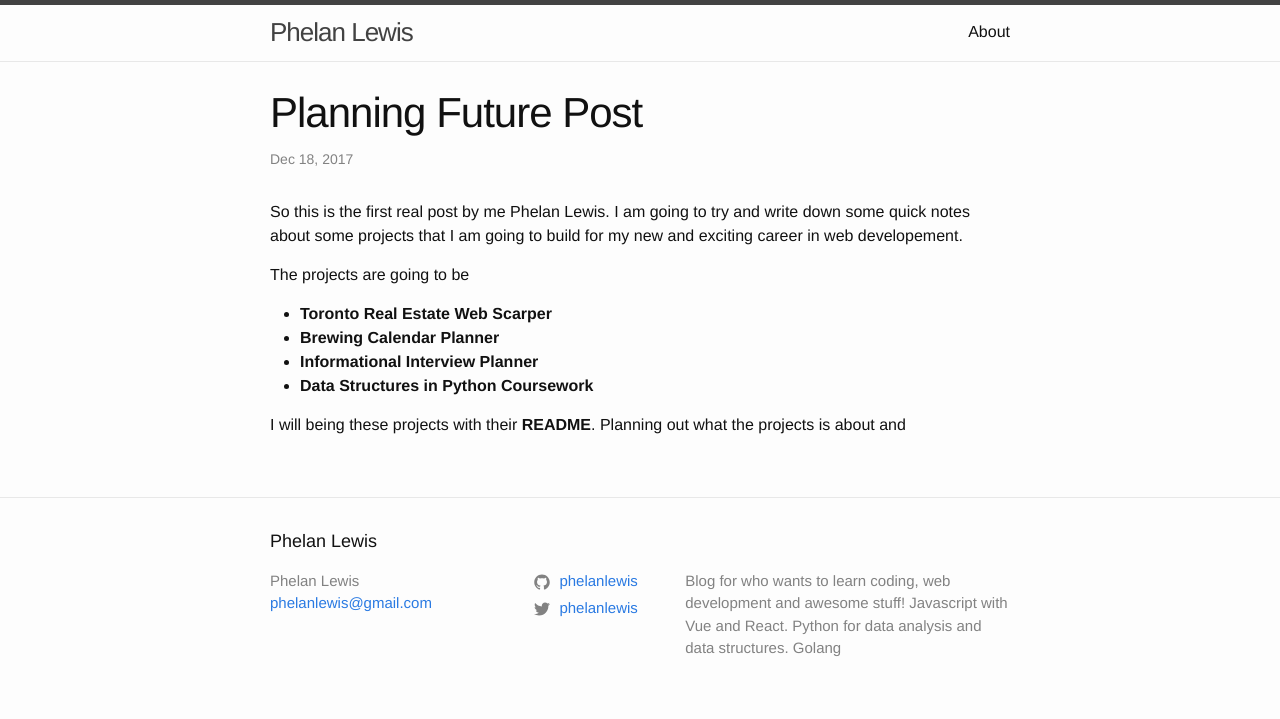
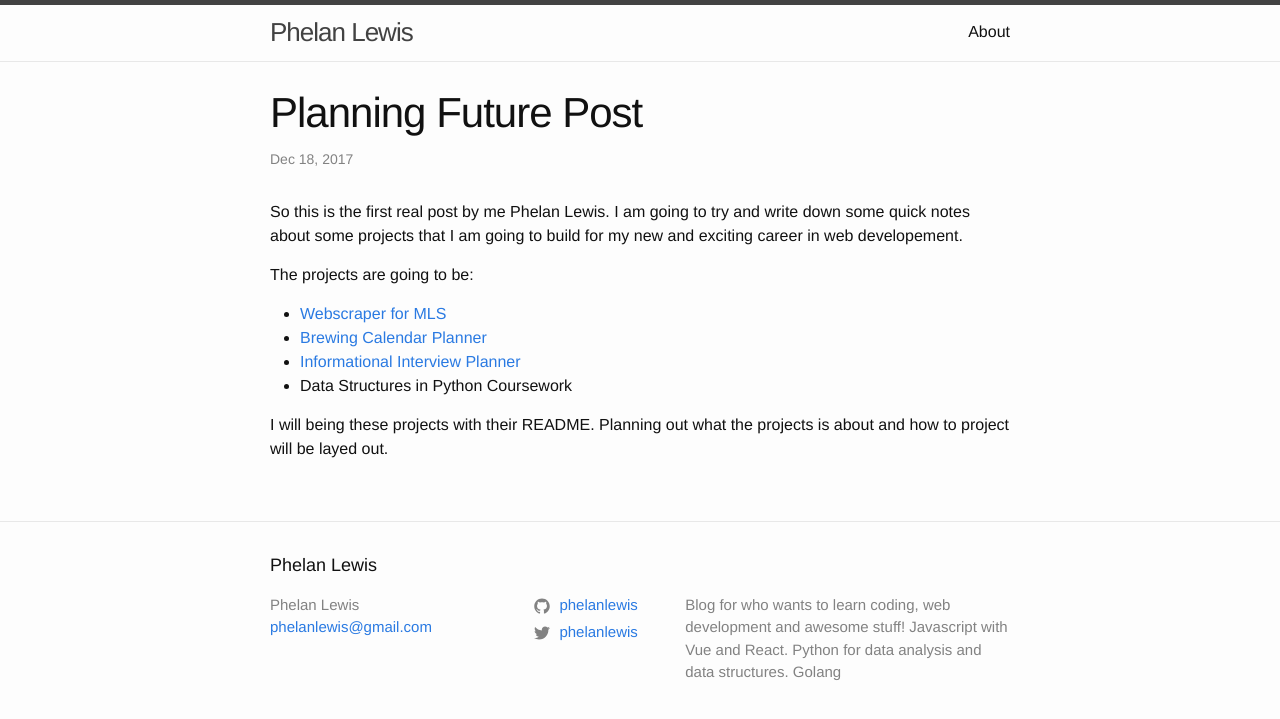
Before and after one commit to Phelanlewis/phelanlewis.github.io, a Jekyll site: the page built from _posts/2017-12-18-planning future-projects.md, in a window 1280 px wide. Shown: the top 719 px of the page. Built offline with Jekyll 4.4.1, drawn with Linux system fonts in a browser that asks for light colours.

Commit message:
added links to the planning future projects posts

```diff
--- a/_posts/2017-12-18-planning future-projects.md
+++ b/_posts/2017-12-18-planning future-projects.md
@@ -5,11 +5,11 @@ title: 'Planning Future Post'
 
 So this is the first real post by me Phelan Lewis. I am going to try and write down some quick notes about some projects that I am going to build for my new and exciting career in web developement.
 
-The projects are going to be
+The projects are going to be:
 
-* **Toronto Real Estate Web Scarper**
-* **Brewing Calendar Planner**
-* **Informational Interview Planner**
-* **Data Structures in Python Coursework**
+* [Webscraper for MLS](https://github.com/Phelanlewis/webscraper_for_mls)
+* [Brewing Calendar Planner](https://github.com/Phelanlewis/brew_calendar)
+* [Informational Interview Planner](https://github.com/Phelanlewis/informational_interview_planner)
+* Data Structures in Python Coursework
 
-I will being these projects with their **README**. Planning out what the projects is about and
+I will being these projects with their README. Planning out what the projects is about and how to project will be layed out.
```
Also changed, not shown: 3 other files.
